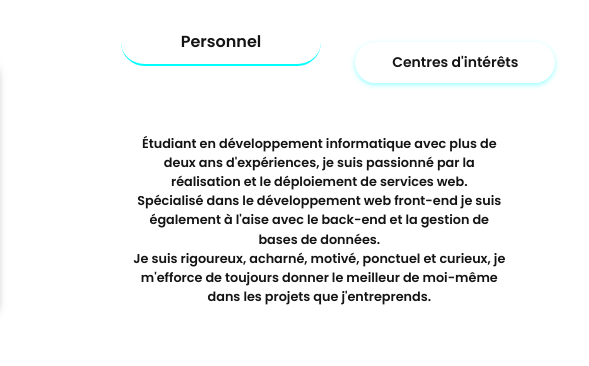
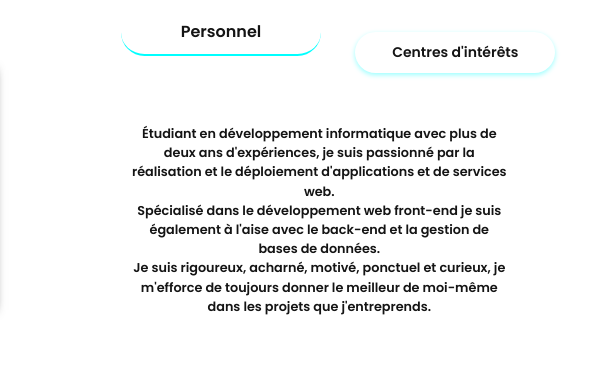
Before and after one commit to IKLSI/Portfolio_KLS, a plain HTML site: page index.html in a window 1280 px wide. Shown: the part 1760-2126 px from the top of the page, 598-1187 px from the left. Drawn offline with nearby package versions, Linux system fonts and the light colour scheme.

Commit message:
Modification index.html

```diff
--- a/index.html
+++ b/index.html
@@ -108,7 +108,7 @@
 				<div class="contenu-Carte zone_Carte">
 					<div class="card personnel">
 						<h3>
-							Étudiant en développement informatique avec plus de deux ans d'expériences, je suis passionné par la réalisation et le déploiement de services web.<br>
+							Étudiant en développement informatique avec plus de deux ans d'expériences, je suis passionné par la réalisation et le déploiement d'applications et de services web.<br>
 							Spécialisé dans le développement web front-end je suis également à l'aise avec le back-end et la gestion de bases de données.<br>
 							Je suis rigoureux, acharné, motivé, ponctuel et curieux, je m'efforce de toujours donner le meilleur de moi-même dans les projets que j'entreprends.<br>
 						</h3>
```
